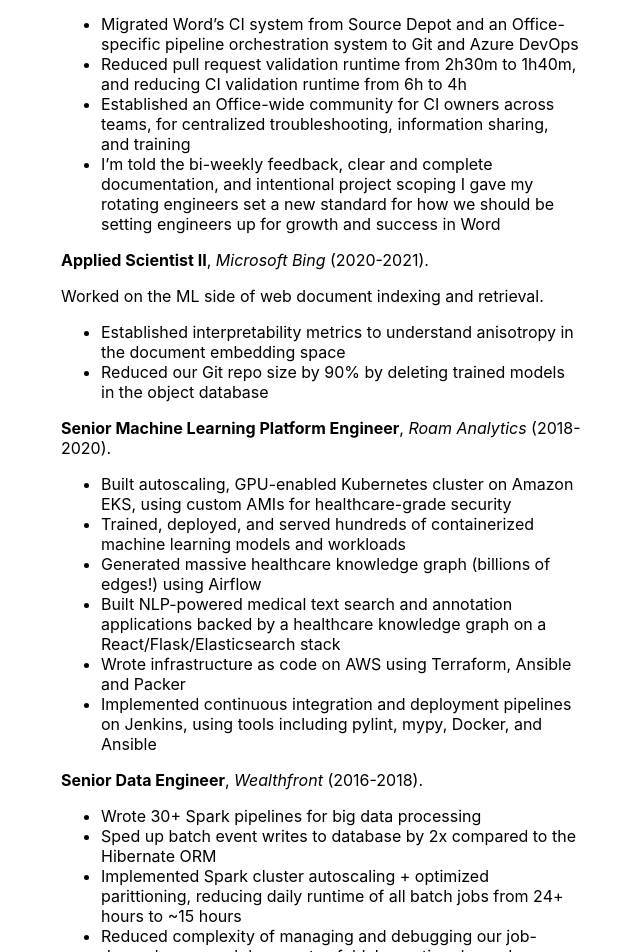
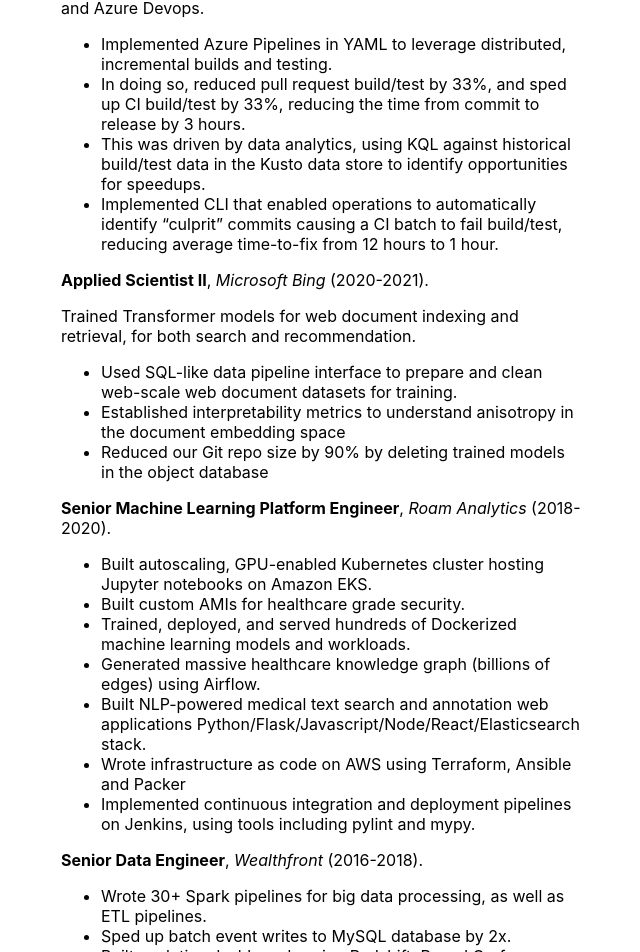
Before and after one commit to mwilbz/mwilbz-personal-website, a React (Create React App) app in the folder app/: page /resume in a window 1280 px wide. Shown: the part 698-1650 px from the top of the page, without its empty margins (319-959 px from the left). Built offline with nearby package versions, Linux system fonts and the light colour scheme.

Commit message:
Update resume

```diff
--- a/app/src/components/Resume.js
+++ b/app/src/components/Resume.js
@@ -19,19 +19,20 @@ function Resume() {
 
           <p>
             <b>Senior Software Engineer</b>, <i>Microsoft Word</i> (2021-Present).
-            <p>Owned continuous integration and lead our on-call rotation.</p>
+            <p>Owned continuous integration, migrating Word to build/test on Git and Azure Devops.</p>
             <ul>
-              <li>Migrated Word’s CI system from Source Depot and an Office-specific pipeline orchestration system to Git and Azure DevOps</li>
-              <li>Reduced pull request validation runtime from 2h30m to 1h40m, and reducing CI validation runtime from 6h to 4h</li>
-              <li>Established an Office-wide community for CI owners across teams, for centralized troubleshooting, information sharing, and training</li>
-              <li>I’m told the bi-weekly feedback, clear and complete documentation, and intentional project scoping I gave my rotating engineers set a new standard for how we should be setting engineers up for growth and success in Word</li>
+              <li>Implemented Azure Pipelines in YAML to leverage distributed, incremental builds and testing.</li>
+              <li>In doing so, reduced pull request build/test by 33%, and sped up CI build/test by 33%, reducing the time from commit to release by 3 hours.</li>
+              <li>This was driven by data analytics, using KQL against historical build/test data in the Kusto data store to identify opportunities for speedups.</li>
+              <li>Implemented CLI that enabled operations to automatically identify “culprit” commits causing a CI batch to fail build/test, reducing average time-to-fix from 12 hours to 1 hour.</li>
             </ul>
           </p>
 
           <p>
             <b>Applied Scientist II</b>, <i>Microsoft Bing</i> (2020-2021).
-            <p>Worked on the ML side of web document indexing and retrieval.</p>
+            <p>Trained Transformer models for web document indexing and retrieval, for both search and recommendation.</p>
             <ul>
+              <li>Used SQL-like data pipeline interface to prepare and clean web-scale web document datasets for training.</li>
               <li>Established interpretability metrics to understand anisotropy in the document embedding space</li>
               <li>Reduced our Git repo size by 90% by deleting trained models in the object database</li>
             </ul>
@@ -40,26 +41,24 @@ function Resume() {
           <p>
             <b>Senior Machine Learning Platform Engineer</b>, <i>Roam Analytics</i> (2018-2020).
             <ul>
-              <li>Built autoscaling, GPU-enabled Kubernetes cluster on Amazon EKS, using custom AMIs for healthcare-grade security</li>
-              <li>Trained, deployed, and served hundreds of containerized machine learning models and workloads</li>
-              <li>Generated massive healthcare knowledge graph (billions of edges!) using Airflow</li>
-              <li>Built NLP-powered medical text search and annotation applications backed by a healthcare knowledge graph
-                on a React/Flask/Elasticsearch stack</li>
+              <li>Built autoscaling, GPU-enabled Kubernetes cluster hosting Jupyter notebooks on Amazon EKS.</li>
+              <li>Built custom AMIs for healthcare grade security.</li>
+              <li>Trained, deployed, and served hundreds of Dockerized machine learning models and workloads.</li>
+              <li>Generated massive healthcare knowledge graph (billions of edges) using Airflow.</li>
+              <li>Built NLP-powered medical text search and annotation web applications Python/Flask/Javascript/Node/React/Elasticsearch stack.</li>
               <li>Wrote infrastructure as code on AWS using Terraform, Ansible and Packer</li>
-              <li>Implemented continuous integration and deployment pipelines on Jenkins, using tools including pylint, mypy, Docker,
-                and Ansible</li>
+              <li>Implemented continuous integration and deployment pipelines on Jenkins, using tools including pylint and mypy.</li>
             </ul>
           </p>
 
           <p>
             <b>Senior Data Engineer</b>, <i>Wealthfront</i> (2016-2018).
             <ul>
-              <li>Wrote 30+ Spark pipelines for big data processing</li>
-              <li>Sped up batch event writes to database by 2x compared to the Hibernate ORM</li>
-              <li>Implemented Spark cluster autoscaling + optimized parittioning, reducing daily runtime of all batch jobs from 24+
-                hours to ~15 hours</li>
-              <li>Reduced complexity of managing and debugging our job-dependency graph by over twofold, by sorting dependency
-                graph with a topological sort and removing redundant dependencies.</li>
+              <li>Wrote 30+ Spark pipelines for big data processing, as well as ETL pipelines.</li>
+              <li>Sped up batch event writes to MySQL database by 2x.</li>
+              <li>Built analytics dashboards using Redshift, R, and Grafana.</li>
+              <li>Implemented Spark cluster autoscaling + optimized partitioning, reducing daily runtime of all batch jobs from 24+ hours to 15 hours.</li>
+              <li>Reduced complexity of job-dependency graph by over twofold.</li>
               <li>Built low-latency key-value store based on RocksDB</li>
               <li>Wrote automated data quality checks and real-time monitoring of compute clusters</li>
             </ul>
```
